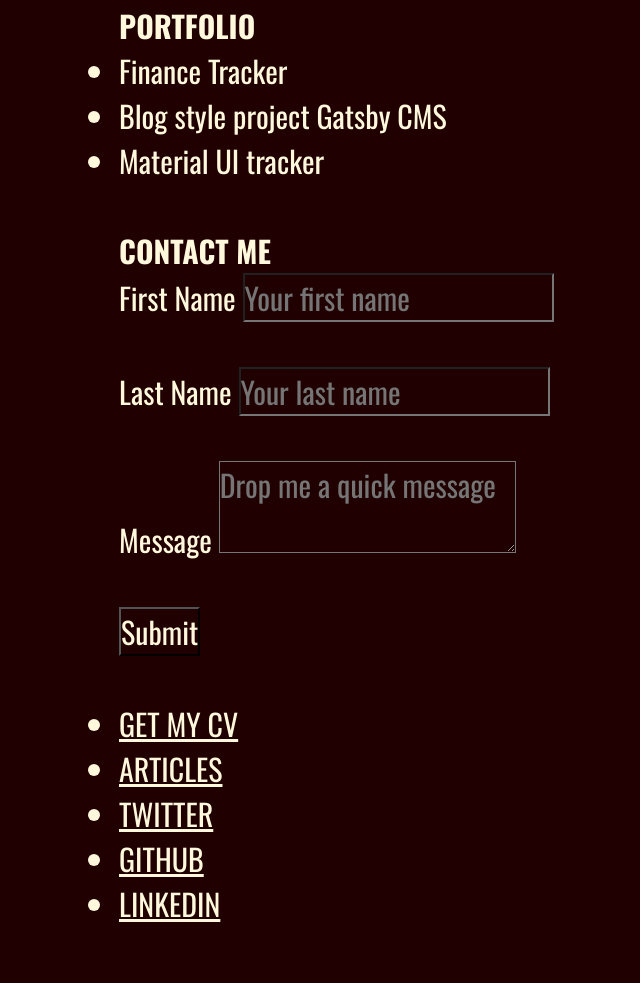
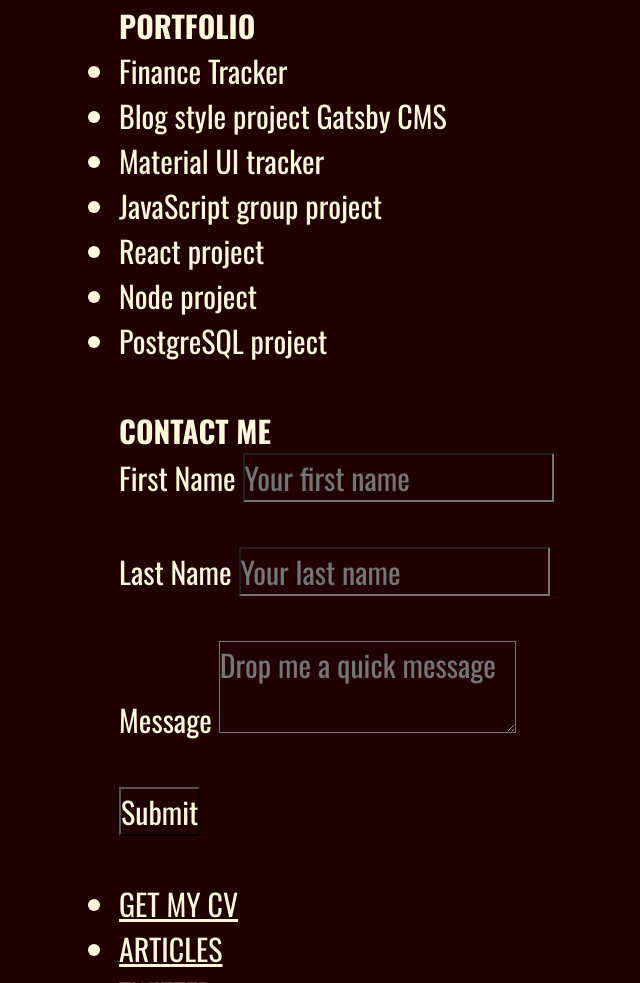
Before and after one commit to Black-Codher-Bootcamp-Johnson/unit-02-html-css-assessment-Sade-online, a website: page index.html in a window 1280 px wide. Shown: the part 2355-3338 px from the top of the page, without its empty margins (41-681 px from the left). Before the commit the page ends 3281 px from the top, so only its background shows below. Drawn offline with nearby package versions, Linux system fonts and the light colour scheme.

Commit message:
added netlify status to README document and added projects to index

```diff
--- a/index.html
+++ b/index.html
@@ -103,6 +103,10 @@
     <li>Finance Tracker <!-- https://www.youtube.com/watch?v=6RhOzQciVwI&list=PL4cUxeGkcC9hNokByJilPg5g9m2APUePI&t=0s--> </li>
     <li>Blog style project Gatsby CMS <!-- https://www.youtube.com/watch?v=8t0vNu2fCCM&t=16050s --></li>
     <li>Material UI tracker</li>
+    <li>JavaScript group project</li>
+    <li>React project</li>
+    <li>Node project</li>
+    <li>PostgreSQL project</li>
 
     </ul>
 
@@ -132,7 +136,7 @@
       </div>
 
     <footer>
-        <ul>
+        <ul class = "social-media">
             <br>
             <li><a target=”_blank” href="">GET MY CV</a></li>
             <li><a target=”_blank” href="https://dev.to/sadeonline">ARTICLES</a></li>
```
Also changed, not shown: README.md.
